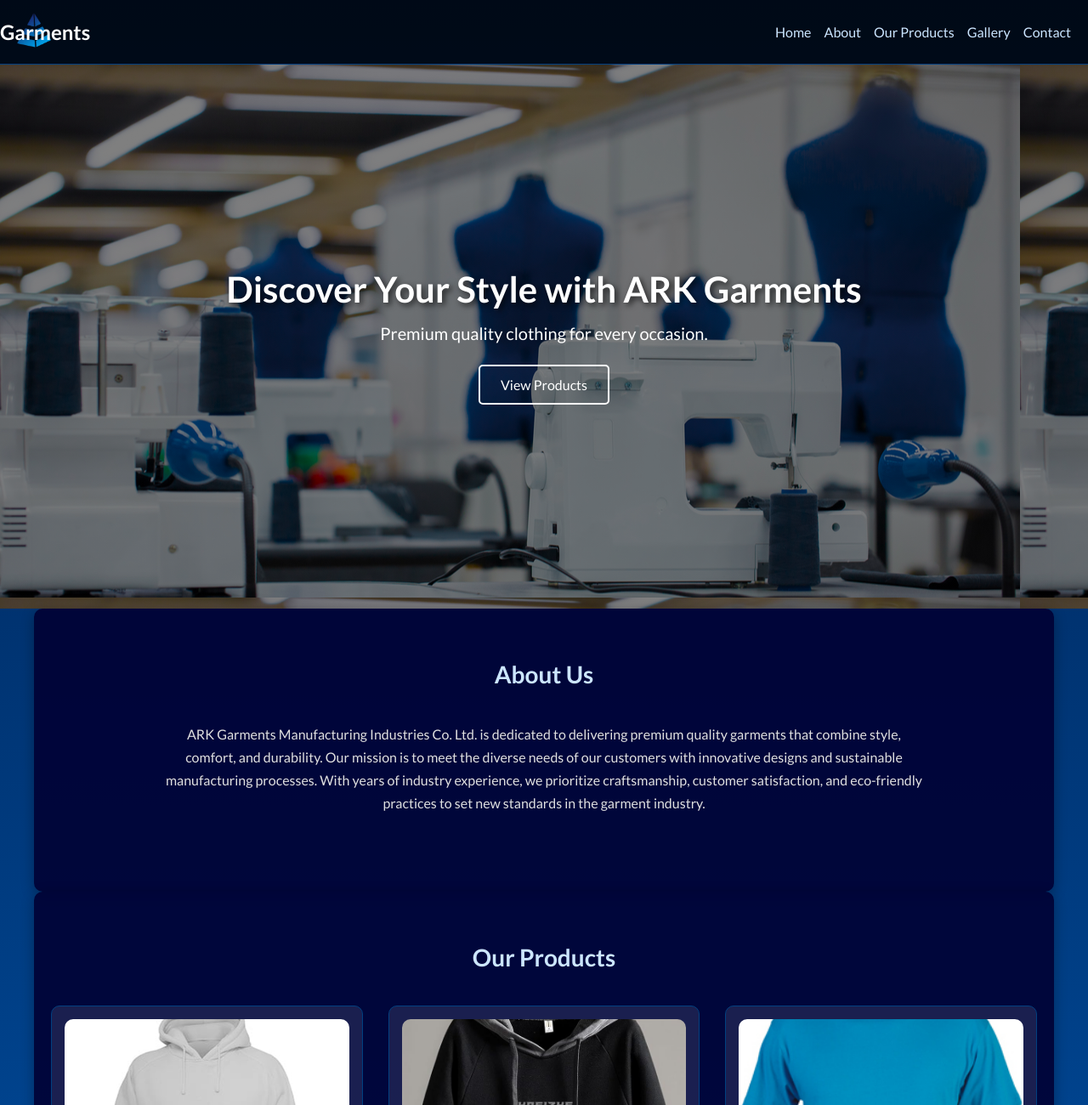
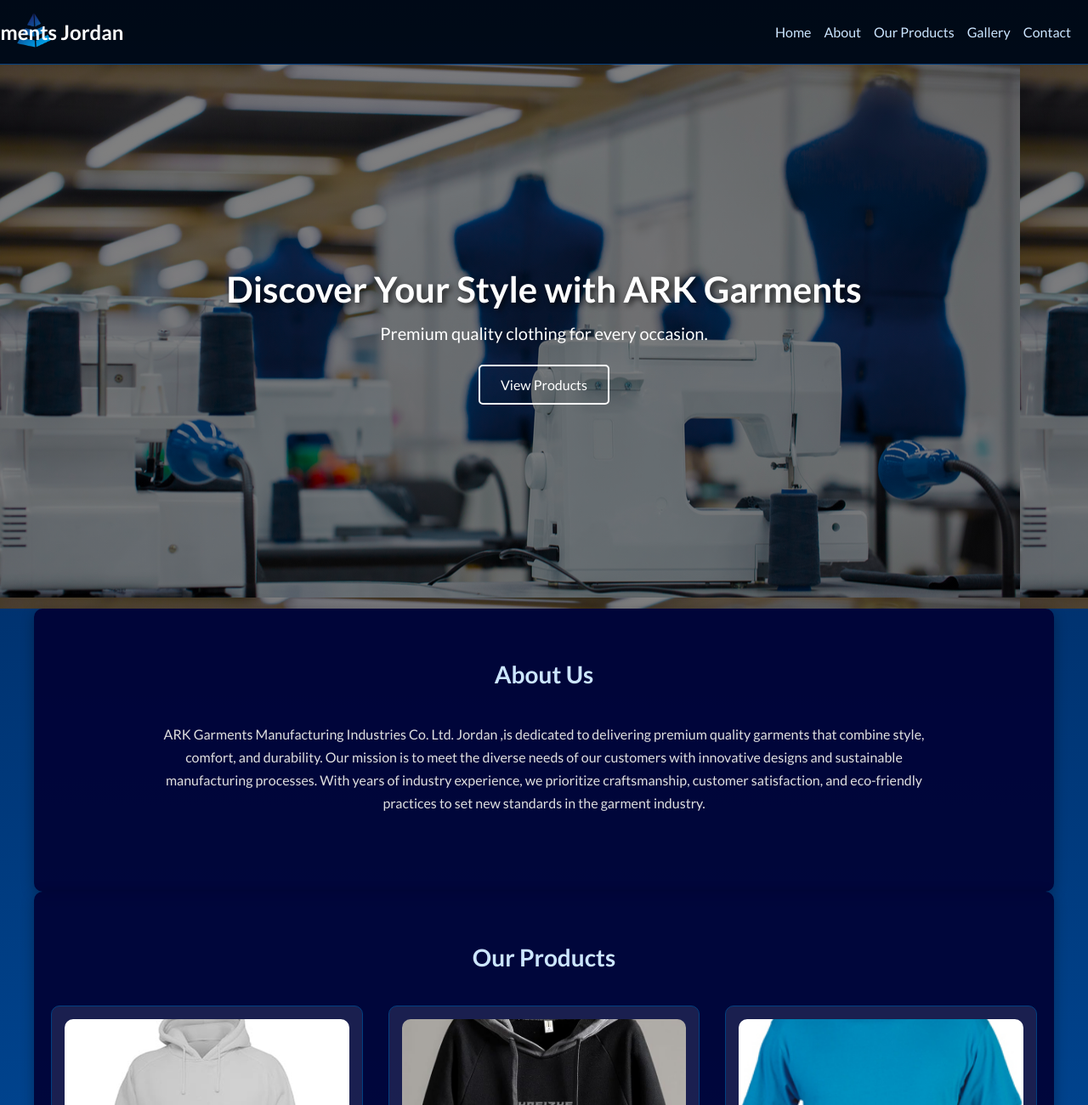
Before and after one commit to sreeranjiniics/ARK-Garments, a plain HTML site: page index.html in a window 1280 px wide. Shown: the top 1300 px of the page at 85% size. Drawn offline with Linux system fonts and the light colour scheme.

Commit message:
Update index.html
company name updated

```diff
--- a/index.html
+++ b/index.html
@@ -240,7 +240,7 @@
        <a class="navbar-brand" href="#home">
       <img src="logo.png" alt="Logo" style="width:40px";>
     </a>
-        <div class="logo">ARK Garments</div>
+        <div class="logo">ARK Garments Jordan</div>
         <nav>
             <a href="#home">Home</a>
             <a href="#about">About</a>
@@ -258,7 +258,7 @@
 
     <section class="section" id="about">
         <h2>About Us</h2>
-        <p>ARK Garments Manufacturing Industries Co. Ltd. is dedicated to delivering premium quality garments that combine style, comfort, and durability. Our mission is to meet the diverse needs of our customers with innovative designs and sustainable manufacturing processes. With years of industry experience, we prioritize craftsmanship, customer satisfaction, and eco-friendly practices to set new standards in the garment industry. </p>
+        <p>ARK Garments Manufacturing Industries Co. Ltd. Jordan ,is dedicated to delivering premium quality garments that combine style, comfort, and durability. Our mission is to meet the diverse needs of our customers with innovative designs and sustainable manufacturing processes. With years of industry experience, we prioritize craftsmanship, customer satisfaction, and eco-friendly practices to set new standards in the garment industry. </p>
     </section>
 
     <section class="section" id="ourproducts">
```
